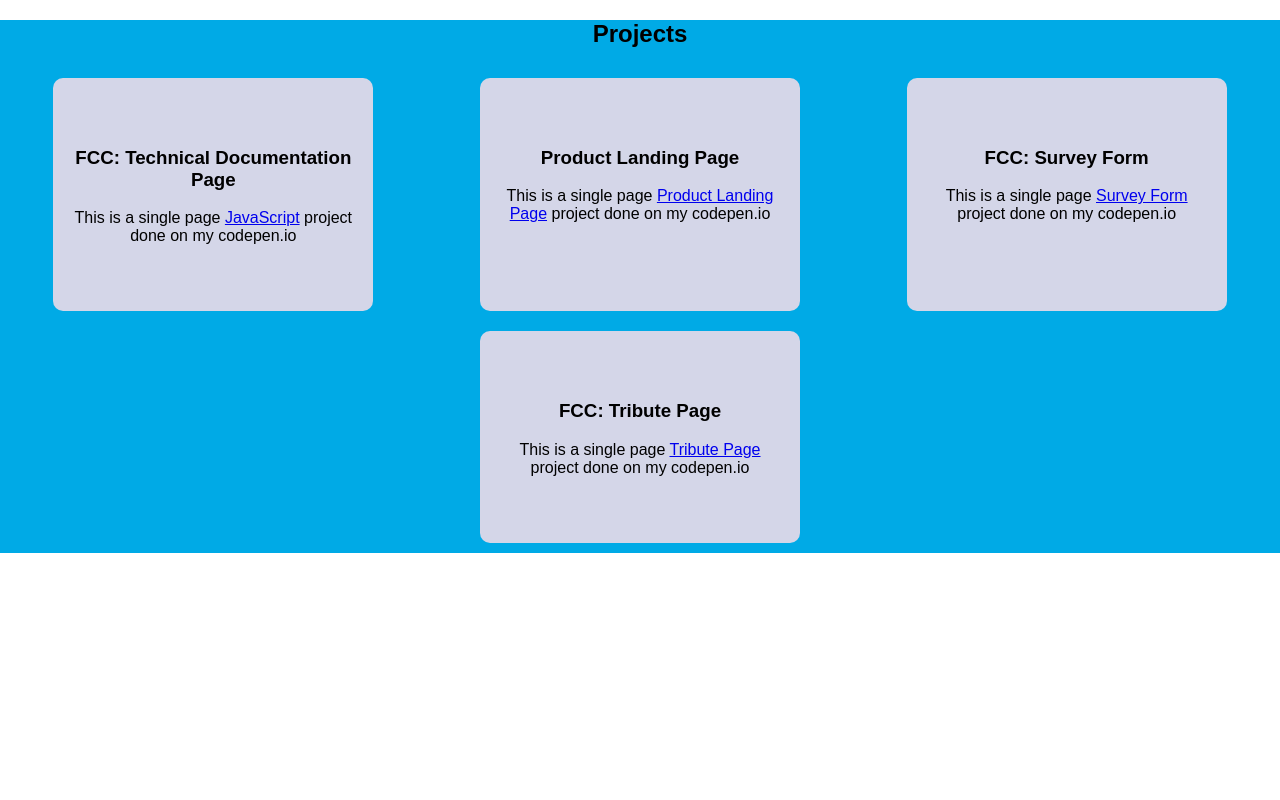
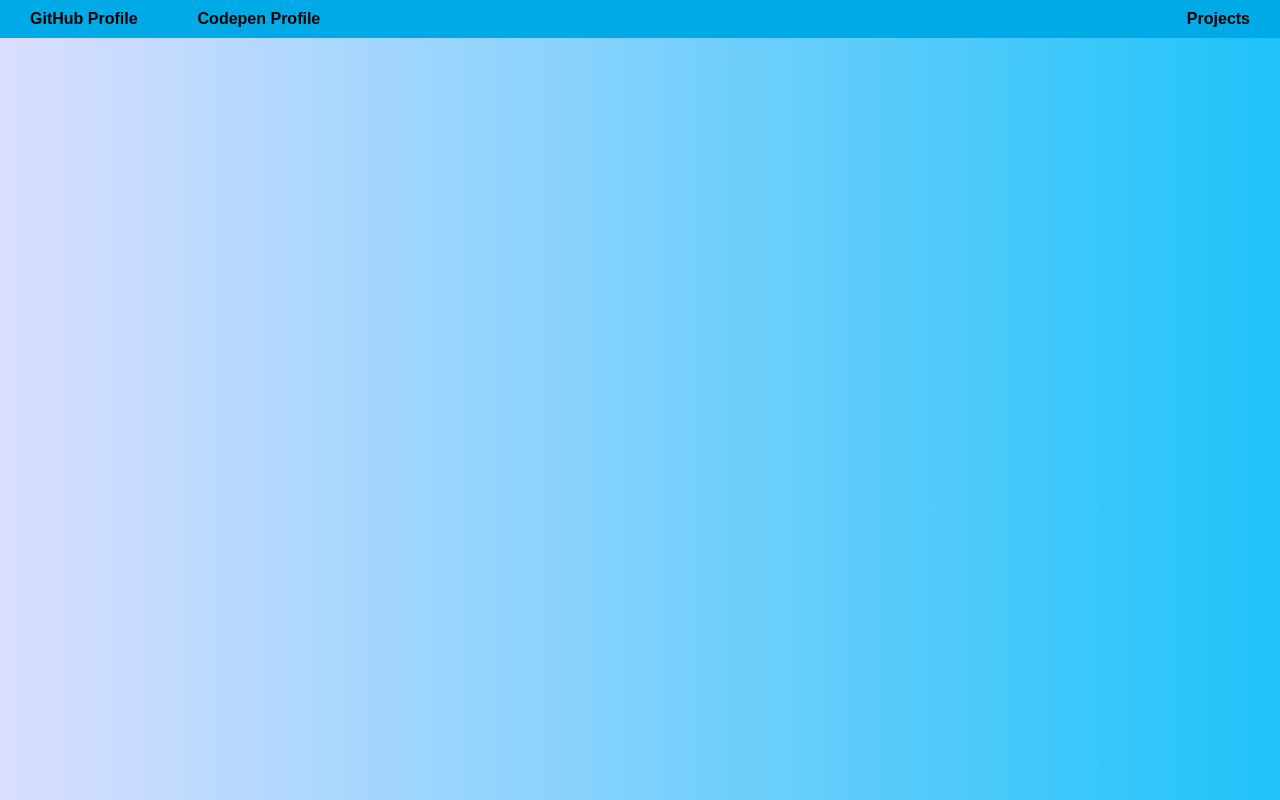
Before and after one commit to haheha24/portfolio, a React (Create React App) app: page / in a window 1280 px wide. Shown: the top 800 px of the page. Built offline with nearby package versions, Linux system fonts and the light colour scheme.

Commit message:
refactor general layout

```diff
--- a/src/App.css
+++ b/src/App.css
@@ -1,38 +1,5 @@
-.App {
-  text-align: center;
+.grid-container {
+  display: grid;
+  grid-template-rows: auto 100vh auto;
+  background: linear-gradient(to left, #1fc3f9 0%, #dbdeff 100%);
 }
-
-.App-logo {
-  height: 40vmin;
-  pointer-events: none;
-}
-
-@media (prefers-reduced-motion: no-preference) {
-  .App-logo {
-    animation: App-logo-spin infinite 20s linear;
-  }
-}
-
-.App-header {
-  background-color: #282c34;
-  min-height: 100vh;
-  display: flex;
-  flex-direction: column;
-  align-items: center;
-  justify-content: center;
-  font-size: calc(10px + 2vmin);
-  color: white;
-}
-
-.App-link {
-  color: #61dafb;
-}
-
-@keyframes App-logo-spin {
-  from {
-    transform: rotate(0deg);
-  }
-  to {
-    transform: rotate(360deg);
-  }
-}
--- a/src/App.tsx
+++ b/src/App.tsx
@@ -1,17 +1,15 @@
-import React from 'react';
-import './App.css';
-import Header from './components/header/Header'
-import Projects from './components/projects/Projects'
-import Footer from './components/footer/Footer'
-
-
+import React from "react";
+import "./App.css";
+import Header from "./components/header/Header";
+import Projects from "./components/projects/Projects";
+import Footer from "./components/footer/Footer";
 
 function App() {
   return (
-    <div className="App">
-   <Header />
-  <Projects />
-  <Footer />
+    <div className="grid-container">
+      <Header />
+      <Projects />
+      <Footer />
     </div>
   );
 }
--- a/src/components/header/Header.tsx
+++ b/src/components/header/Header.tsx
@@ -1,9 +1,10 @@
+import Navbar from "../nav/Navbar"
 
 const Header = () => {
     return (
-        <div>
-
-        </div>
+        <header>
+            <Navbar />
+        </header>
     )
 }
 
--- a/src/index.css
+++ b/src/index.css
@@ -7,11 +7,6 @@
 body {
   margin: 0;
   padding: 0;
-}
-.grid-container {
-  display: grid;
-  grid-template-rows: auto 100vh auto;
-  background: linear-gradient(to left, #1fc3f9 0%, #dbdeff 100%);
 }
 /* #profile-link {
 } */
--- a/src/index.tsx
+++ b/src/index.tsx
@@ -11,7 +11,4 @@
   document.getElementById('root')
 );
 
-// If you want to start measuring performance in your app, pass a function
-// to log results (for example: reportWebVitals(console.log))
-// or send to an analytics endpoint. Learn more: https://bit.ly/CRA-vitals
 reportWebVitals();
```
Also changed, not shown: src/logo.svg (deleted).
